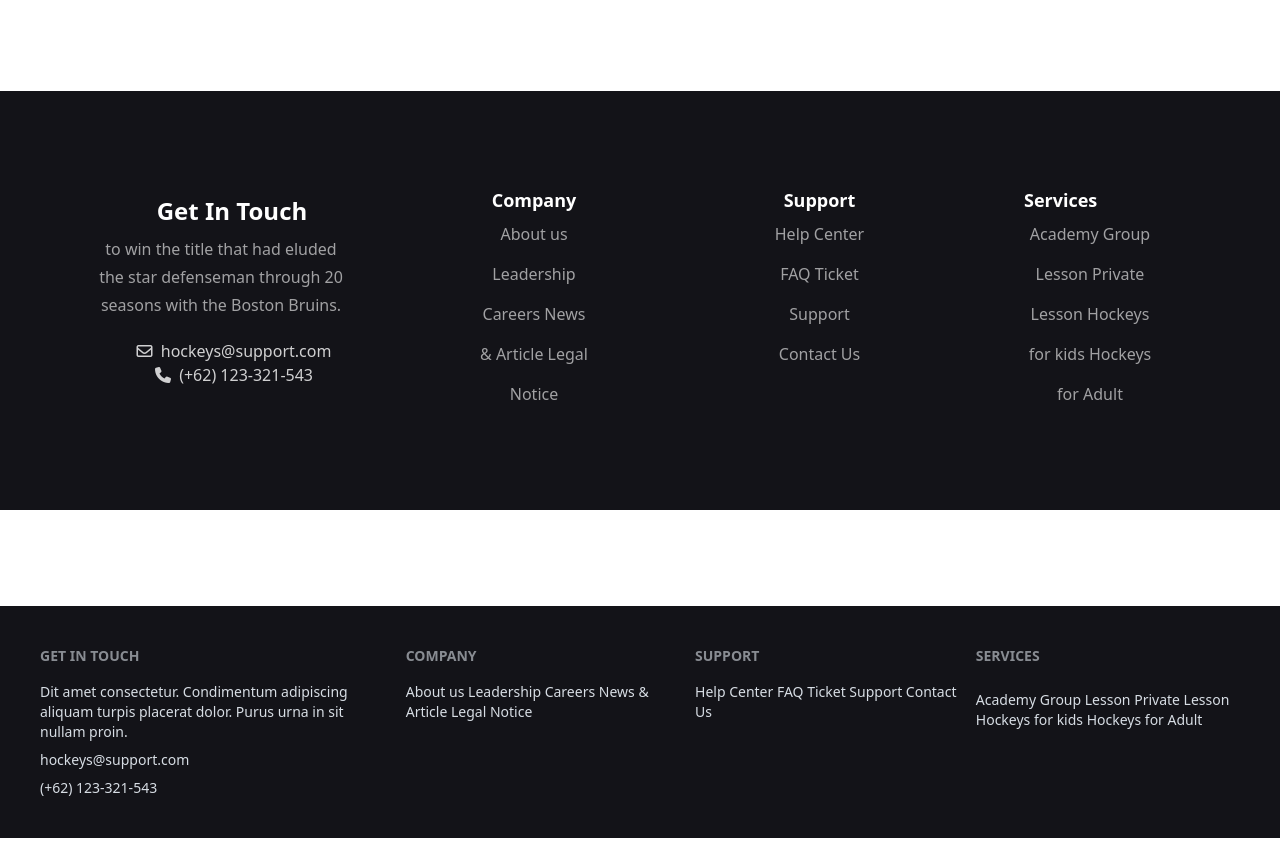
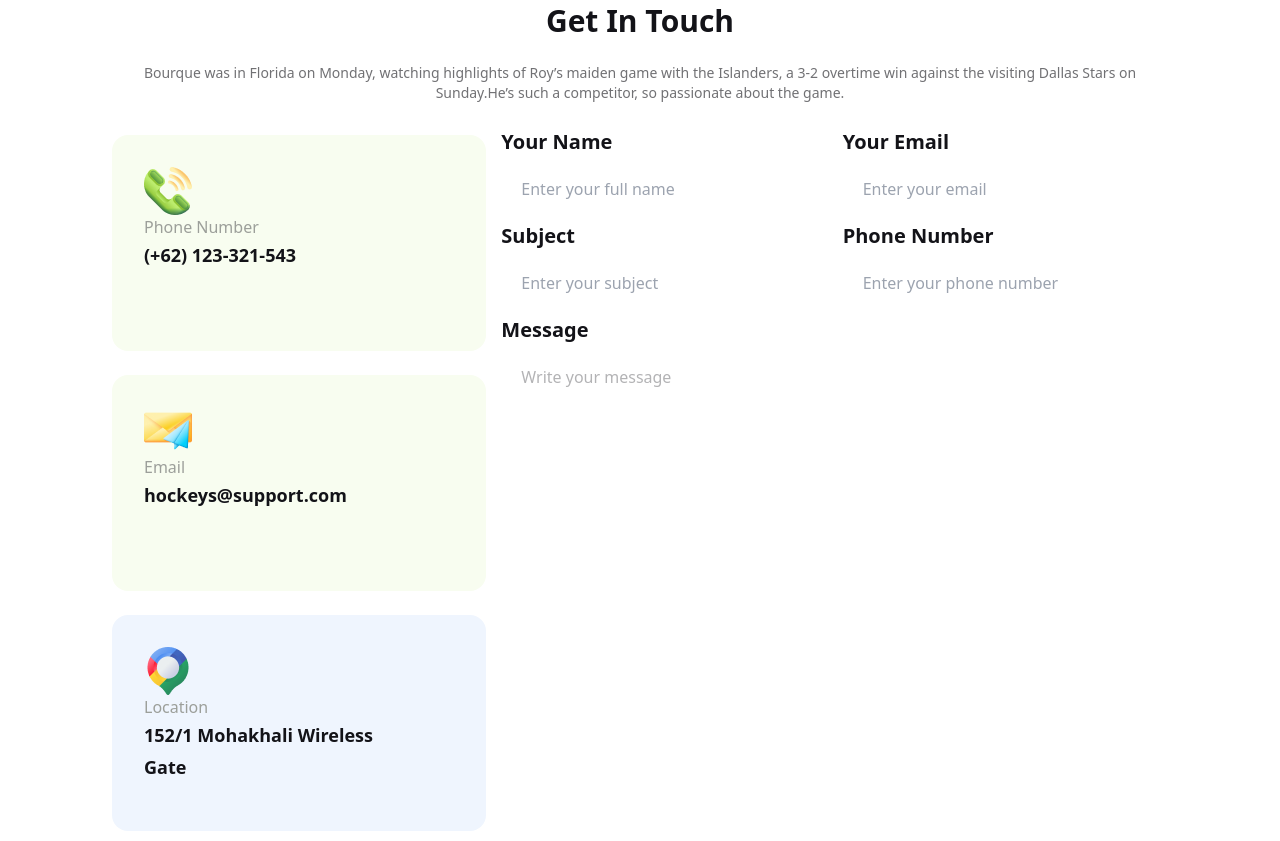
Before and after one commit to mamarif1555/Hockeys, a plain HTML site: page index.html in a window 1280 px wide. Shown: the part 2275-3116 px from the top of the page. Drawn offline with nearby package versions, Linux system fonts and the light colour scheme.

Commit message:
tuch section upload

```diff
--- a/index.html
+++ b/index.html
@@ -155,9 +155,6 @@
           <h3 class="lg:text-4xl text-[20px] font-extrabold text-[#131318]">Program Sections</h3>
           <p class="lg:text-2xl text-[14px] font-medium text-[rgba(19, 19, 24, 0.60)]">Barzal isn't talking about Roy maybe dropping in the occasional French phrase. No, it was about the style of play he wants to see out of the Islanders.</p>
         </div>
-
-
-
         <div class="grid grid-cols-1 lg:grid-cols-6 gap-3 py-7 ">
           <div class="relative lg:col-span-3 lg:rounded-xl lg:h-[318px] h-[210px] w-full bg-no-repeat bg-contain bg-[linear-gradient(60deg,rgba(0,0,0,0.4),rgba(0,0,0,0.1)),url(./images/2.png)]">
 
@@ -169,10 +166,6 @@
                  </div>
            </div>
           </div>
-
-
-
-
           <div class="relative lg:col-span-3 rounded-xl lg:h-[318px] h-[210px] w-full bg-no-repeat bg-contain bg-[linear-gradient(45deg,rgba(0,0,0,0.4),rgba(0,0,0,0.1)),url(./images/3.png)]">
             <div class="absolute lg:my-20 lg:mx-6 mx-3">
               <h2 class="lg:text-2xl text-[20px] font-extrabold text-white">Teenager Program</h2>
@@ -192,6 +185,81 @@
            </div>
         </div>
       </div>
+   <!-- Get In Touch -->
+       <div class="container mx-auto my-2">
+        <div class="mx-auto text-center ">
+            <h3 class="text-[#131318] text-3xl font-extrabold">Get In Touch</h3>
+            <p class="mx-7 text-[#717174] text-sm font-medium my-6 ">Bourque was in Florida on Monday, watching highlights of Roy’s maiden game with the Islanders, a 3-2 overtime win against the visiting Dallas Stars on Sunday.He’s such a competitor, so passionate about the game.</p>
+        </div>
+        <div class="grid lg:grid-cols-6 lg:gap-32 gap-20 ">
+          <div class="lg:col-span-2 space-y-6 lg:mx-4 mx-3 lg:my-2 ">
+            <div class="lg:w-[374px] lg:h-[216px] w-[287px] h-[184px] bg-[#F8FDF0] rounded-2xl relative">
+                 <img class="px-8 mt-8 absolute" src="images/Group 1171275317.png" alt="">
+                 <nav class="w-[309px] px-8 absolute mt-20">
+                   <h6 class="text-[#9C9F9A] text-[16px] font-normal">Phone Number</h6>
+                   <p class="text-[#131318] text-[18px] font-extrabold leading-8">(+62) 123-321-543</p>
+                 </nav>
+
+               </div >
+
+               <div class="lg:w-[374px] lg:h-[216px] w-[287px] h-[184px] bg-[#F8FDF0] rounded-2xl relative">
+                 <img class="px-8 mt-8 absolute" src="images/Group 1171275318.png" alt="">
+                 <nav class="w-[309px] px-8 absolute mt-20">
+                  <h6 class="text-[#9C9F9A] text-[16px] font-normal">Email</h6>
+                   <p class="text-[#131318] text-[18px] font-bold leading-8">hockeys@support.com</p>
+                 </nav>
+
+               </div>
+
+               <div class="lg:w-[374px] lg:h-[216px] w-[287px] h-[184px] bg-[#EFF5FE] rounded-2xl relative">
+                 <img class="px-8 mt-8 absolute" src="images/Group 1171275321.png" alt="">
+                 <nav class="w-[309px] px-8 absolute mt-20">
+                   <h6 class="text-[#9C9F9A] text-[16px] font-normal">Location</h6>
+                   <p class="text-[#131318] text-[18px] font-extrabold leading-8">152/1 Mohakhali Wireless Gate</p>
+                 </nav>
+
+               </div>
+           </div>
+          <div class="lg:col-span-4">
+            <div class="grid grid-cols-1 lg:grid-cols-2">
+              <div class="lg:col-span-1">
+                <h5 class="text-[#131318] text-[20px] font-bold">Your Name</h5>
+                <input class="text-[#B3B3B5] text-[16px] font-normal py-5 px-5 w-[300px] rounded-2xl" type="text" placeholder="Enter your full name" name="" id="">
+              </div>
+              <div class="lg:col-span-1">
+                <h5 class="text-[#131318] text-[20px] font-bold">Your Email</h5>
+                <input class="text-[#B3B3B5] text-[16px] font-normal py-5 px-5 w-[300px] rounded-2xl" type="email" placeholder="Enter your email" name="" id="">
+              </div>
+              <div class="lg:col-span-1">
+                <h5 class="text-[#131318] text-[20px] font-bold">Subject</h5>
+                <input class="text-[#B3B3B5] text-[16px] font-normal py-5 px-5 w-[300px] rounded-2xl" type="text" placeholder="Enter your subject" name="" id="">
+              </div>
+              <div class="lg:col-span-1">
+                <h5 class="text-[#131318] text-[20px] font-bold">Phone Number</h5>
+                <input class="text-[#B3B3B5] text-[16px] font-normal py-5 px-5 w-[300px] rounded-2xl" type="number" placeholder="Enter your phone number" name="" id="">
+              </div>
+              <div class="lg:col-span-2">
+                <h5 class="text-[#131318] text-[20px] relative font-bold">Message</h5>
+                <p class="text-[#B3B3B5] text-[16px] absolute font-normal py-5 px-5 lg:w-[670px] lg:h-[370px] w-[315px] h-[200px] rounded-2xl">Write your message</p>
+                <button class="text-[#FFF] text-[20px] font-bold rounded-2xl lg:w-[600px] py-4 lg:my-[400px] my-[220px] w-[335px] lg:mx-7">Send Message</button>
+              </div>
+            </div>
+
+          </div>
+        </div>
+      </div>
+
+
+
+
+
+
+
+
+
+
+
+
    </main>
    <!-- footer section -->
    <footer class="bg-[#131318]">
@@ -244,36 +312,3 @@
 
 </body>
 </html>
-
-<footer class="footer p-10 bg-[#131318] text-neutral-content">
-  <nav>
-    <header class="footer-title">Get In Touch</header>
-    <a class="link link-hover">Dit amet consectetur. Condimentum  adipiscing aliquam turpis placerat dolor. Purus urna in sit nullam proin. </a>
-    <a class="link link-hover">hockeys@support.com</a>
-    <a class="link link-hover">(+62) 123-321-543</a>
-  </nav>
-  <nav>
-    <header class="footer-title">Company</header>
-    <a class="link link-hover">About us
-      Leadership
-      Careers
-      News & Article
-      Legal Notice</a>
-  </nav>
-  <nav>
-    <header class="footer-title">Support</header>
-    <a class="link link-hover">Help Center
-      FAQ
-      Ticket Support
-      Contact Us</a>
-  </nav>
-  <nav>
-    <header class="footer-title">Services</header>
-    <a class="link link-hover"></a>
-    <a class="link link-hover">Academy
-      Group Lesson
-      Private Lesson
-      Hockeys for kids
-      Hockeys for Adult</a>
-  </nav>
-</footer>
```
